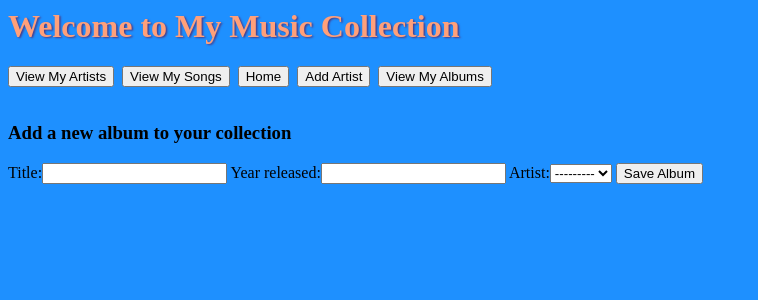
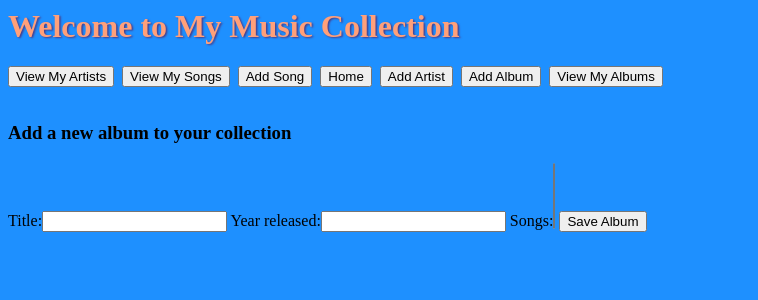
Before and after one commit to nss-day-cohort-25/07-19-orientation-django-exercise, a Django app: page /history/albums/add/ in a window 1280 px wide. Shown: the top 300 px of the page, without its empty margins (0-758 px from the left). Run offline with Django 3.2, Linux system fonts and the light colour scheme; data that the repository does not hold is empty.

Commit message:
Update m2m relationships

```diff
--- a/history/forms.py
+++ b/history/forms.py
@@ -16,11 +16,8 @@ class SongForm(forms.ModelForm):
 
 
 class AlbumForm(forms.ModelForm):
+  songs = forms.ModelMultipleChoiceField(queryset=Song.objects.all())
 
   class Meta:
       model = Album
-      fields = ('title', 'year_released')
-
-  def __init__(self, *args, **kwargs):
-        super(AlbumForm, self).__init__(*args, **kwargs)
-        self.fields['artist']=forms.ModelChoiceField(queryset=Artist.objects.all())
+      fields = ('title', 'year_released', 'songs')
--- a/history/models.py
+++ b/history/models.py
@@ -17,9 +17,12 @@ class Album(models.Model):
   def __str__(self):
     return self.title
 
+  def get_absolute_url(self):
+    return reverse('history:album_detail', kwargs={'pk': self.pk})
+
 class Song(models.Model):
   title = models.CharField(default="", max_length=100)
-  albums = models.ManyToManyField(Album)
+  albums = models.ManyToManyField(Album, blank=True)
   artist = models.ForeignKey(Artist, on_delete=models.CASCADE, )
 
   def get_absolute_url(self):
--- a/history/templates/history/album_form.html
+++ b/history/templates/history/album_form.html
@@ -4,7 +4,7 @@
 
 {% include "history/nav_bar.html" with nav_location=location %}
 
-<h3>Add a new album to your collection</h3>
+<h3>{% if title_action %} {{title_action}} {% else %} Add a new album to {% endif %} your collection</h3>
 
 <form method='post'>
   {% csrf_token %}
--- a/history/templates/history/nav_bar.html
+++ b/history/templates/history/nav_bar.html
@@ -8,6 +8,12 @@
   {% if nav_location != 'songs' %}
     <form action="/history/songs" method='get'>
       <input type="submit" value="View My Songs">
+    </form>
+  {% endif %}
+
+  {% if nav_location != 'add_song' %}
+    <form action="/history/songs/add" method='get'>
+      <input type="submit" value="Add Song">
     </form>
   {% endif %}
 
@@ -23,6 +29,12 @@
     </form>
   {% endif %}
 
+  {% if nav_location != 'add_album' %}
+    <form action="/history/albums/add" method='get'>
+      <input type="submit" value="Add Album">
+    </form>
+  {% endif %}
+
   {% if nav_location != 'albums' %}
     <form action="/history/albums" method='get'>
       <input type="submit" value="View My Albums">
--- a/history/templates/history/song_form.html
+++ b/history/templates/history/song_form.html
@@ -4,7 +4,7 @@
   {% include "history/nav_bar.html" with nav_location=location %}
 
 
-  <h3>Add a new song to your collection</h3>
+  <h3>{% if title_action %} {{title_action}} {% else %} Add a new song to {% endif %} your collection</h3>
 
   <form method='post'>
     {% csrf_token %} {{ form }}
--- a/history/views.py
+++ b/history/views.py
@@ -85,6 +85,12 @@ class SongDetailView(DetailView):
 class SongEditView(UpdateView):
   model = Song
   form_class = SongForm
+
+  def get_context_data(self, **kwargs):
+    context = super().get_context_data(**kwargs)
+    context["location"] = "song_edit"
+    context["title_action"] = "Edit a song from"
+    return context
   # template_name = 'history/song_form.html'
 
   # Not needed if relying on get_absolute_url from the Song model
@@ -108,11 +114,17 @@ class AlbumListView(ListView):
     context["location"] = "albums"
     return context
 
+
 class AlbumFormView(FormView):
   template_name = 'history/album_form.html'
   form_class = AlbumForm
   # NOTE! Be sure to put the slash in front of the url to route properly
   success_url = '/history/albums/'
+
+  def get_context_data(self, **kwargs):
+    context = super().get_context_data(**kwargs)
+    context["location"] = "album_form"
+    return context
 
   def form_valid(self, form):
     # This method is called when valid form data has been POSTed.
@@ -127,3 +139,9 @@ class AlbumEditView(UpdateView):
   model = Album
   form_class = AlbumForm
   template_name = 'history/album_form.html'
+
+  def get_context_data(self, **kwargs):
+    context = super().get_context_data(**kwargs)
+    context["location"] = "album_edit"
+    context["title_action"] = "Edit an album from"
+    return context
```
Also changed, not shown: history/templates/history/album_detail.html (+10 -1 lines), history/templates/history/song_detail.html (+10 -2 lines).
